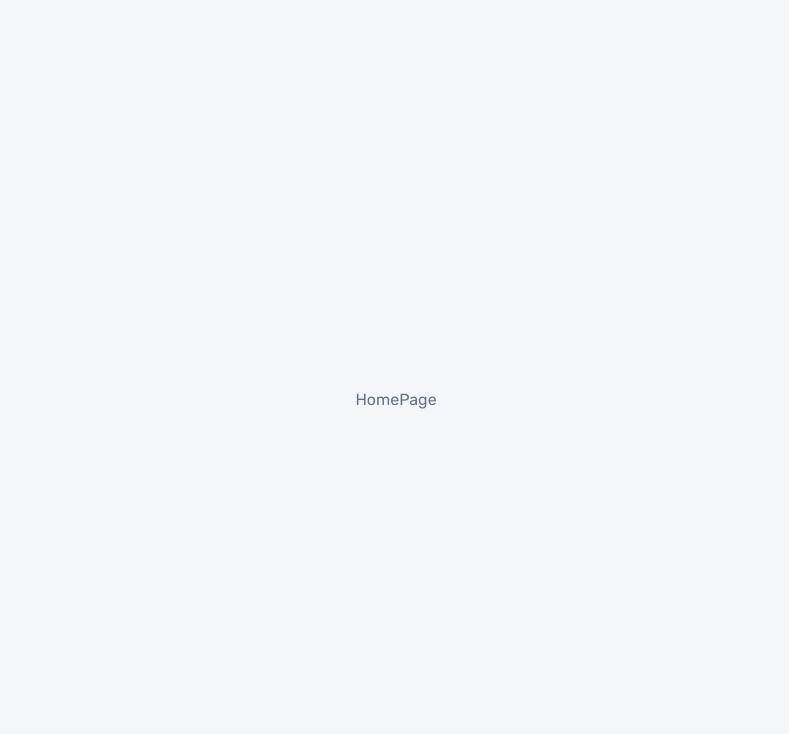
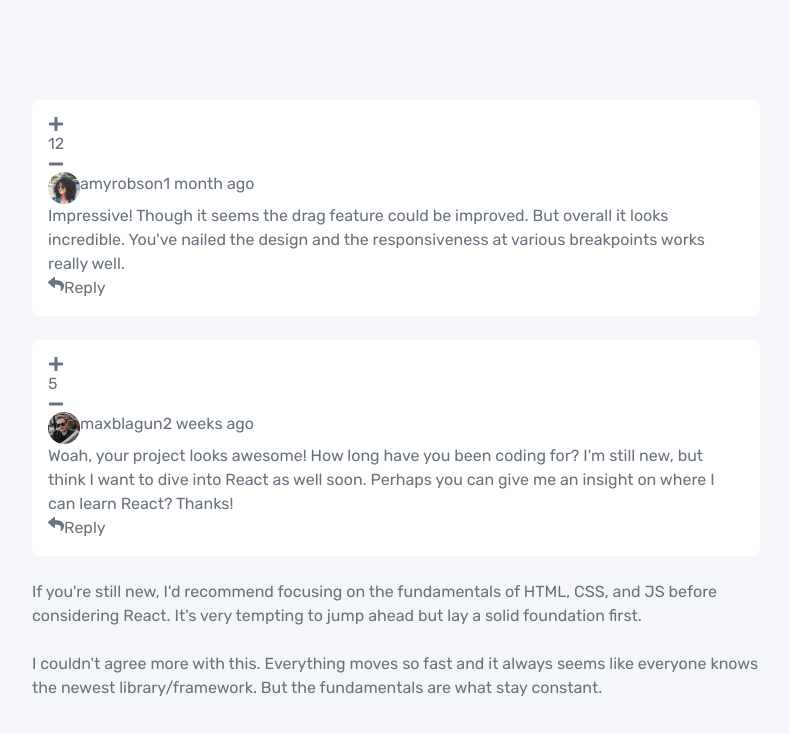
Before and after one commit to Star-Mdakane/interactive-comment-section-integration-testing, a Next.js app: page / in a window 1280 px wide. Shown: the top 734 px of the page, without its empty margins (244-1033 px from the left). Built offline with nearby package versions, Linux system fonts and the light colour scheme.

Commit message:
rendering static data to comments

```diff
--- a/app/page.js
+++ b/app/page.js
@@ -1,10 +1,20 @@
+import Comment from "@/components/Comment";
+import post from "@/public/data.json"
 
 export default function Home() {
+
+  const currentUser = post.currentUser;
+  const userName = currentUser.username;
+  const comments = post.comments;
+  console.log(comments);
+
   return (
-    <div className="">
-      <p>
-        HomePage
-      </p>
+
+
+    <div className=" w-86 md:w-171 lg:w-182 mx-auto flex flex-col gap-4 md:gap-6">
+      {comments.map(comment => (
+        <Comment key={comment.id} comment={comment} />
+      ))}
     </div>
   );
 }
--- a/components/Comment.jsx
+++ b/components/Comment.jsx
@@ -1,8 +1,49 @@
 import React from 'react'
+import Reply from './Reply';
+import { FaMinus, FaPlus, FaReply } from 'react-icons/fa';
+import Image from 'next/image';
 
-const Comment = () => {
+const Comment = ({ comment }) => {
+
+    const replies = comment.replies;
+    const image = comment.user?.image?.png;
+    const username = comment.user.username;
+    console.log(comment);
+
     return (
-        <div>Comment</div>
+        <>
+            <div className='bg-white rounded-lg p-4'>
+                <div className='flex md:flex-col'>
+                    <button>
+                        <FaPlus />
+                    </button>
+                    <p>{comment.score}</p>
+                    <button>
+                        <FaMinus />
+                    </button>
+                </div>
+                <div className='flex'>
+                    <Image
+                        src={image}
+                        alt="avatar"
+                        width={32}
+                        height={32} />
+                    <p>{username}</p>
+                    <p>{comment.createdAt}</p>
+                </div>
+                <p>
+                    {comment.content}
+                </p>
+                <div className='flex'>
+                    <FaReply />
+                    <span>Reply</span>
+                </div>
+            </div>
+            {replies.map(reply => (
+                <Reply key={reply.id} reply={reply} />
+            ))}
+        </>
+
     )
 }
 
--- /dev/null
+++ b/components/CommentForm.jsx
@@ -0,0 +1,9 @@
+import React from 'react'
+
+const CommentForm = () => {
+    return (
+        <div>CommentForm</div>
+    )
+}
+
+export default CommentForm
--- a/components/Reply.jsx
+++ b/components/Reply.jsx
@@ -1,8 +1,8 @@
 import React from 'react'
 
-const Reply = () => {
+const Reply = ({ reply }) => {
     return (
-        <div>Reply</div>
+        <div>{reply.content}</div>
     )
 }
 
--- /dev/null
+++ b/components/User.jsx
@@ -0,0 +1,9 @@
+import React from 'react'
+
+const User = () => {
+    return (
+        <div>User</div>
+    )
+}
+
+export default User
--- a/package.json
+++ b/package.json
@@ -13,7 +13,8 @@
   "dependencies": {
     "next": "16.2.10",
     "react": "19.2.4",
-    "react-dom": "19.2.4"
+    "react-dom": "19.2.4",
+    "react-icons": "^5.7.0"
   },
   "devDependencies": {
     "@tailwindcss/postcss": "^4",
--- a/public/data.json
+++ b/public/data.json
@@ -1,8 +1,8 @@
 {
   "currentUser": {
     "image": {
-      "png": "./images/avatars/image-juliusomo.png",
-      "webp": "./images/avatars/image-juliusomo.webp"
+      "png": "/images/avatars/image-juliusomo.png",
+      "webp": "/images/avatars/image-juliusomo.webp"
     },
     "username": "juliusomo"
   },
@@ -14,8 +14,8 @@
       "score": 12,
       "user": {
         "image": {
-          "png": "./images/avatars/image-amyrobson.png",
-          "webp": "./images/avatars/image-amyrobson.webp"
+          "png": "/images/avatars/image-amyrobson.png",
+          "webp": "/images/avatars/image-amyrobson.webp"
         },
         "username": "amyrobson"
       },
@@ -28,8 +28,8 @@
       "score": 5,
       "user": {
         "image": {
-          "png": "./images/avatars/image-maxblagun.png",
-          "webp": "./images/avatars/image-maxblagun.webp"
+          "png": "/images/avatars/image-maxblagun.png",
+          "webp": "/images/avatars/image-maxblagun.webp"
         },
         "username": "maxblagun"
       },
@@ -42,8 +42,8 @@
           "replyingTo": "maxblagun",
           "user": {
             "image": {
-              "png": "./images/avatars/image-ramsesmiron.png",
-              "webp": "./images/avatars/image-ramsesmiron.webp"
+              "png": "/images/avatars/image-ramsesmiron.png",
+              "webp": "/images/avatars/image-ramsesmiron.webp"
             },
             "username": "ramsesmiron"
           }
@@ -56,8 +56,8 @@
           "replyingTo": "ramsesmiron",
           "user": {
             "image": {
-              "png": "./images/avatars/image-juliusomo.png",
-              "webp": "./images/avatars/image-juliusomo.webp"
+              "png": "/images/avatars/image-juliusomo.png",
+              "webp": "/images/avatars/image-juliusomo.webp"
             },
             "username": "juliusomo"
           }
```
Also changed, not shown: public/README-template.md, 1 other file (tests, documents, lock files or other folders).
